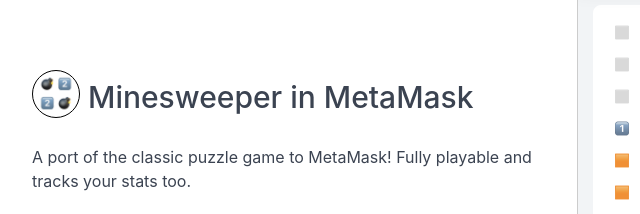
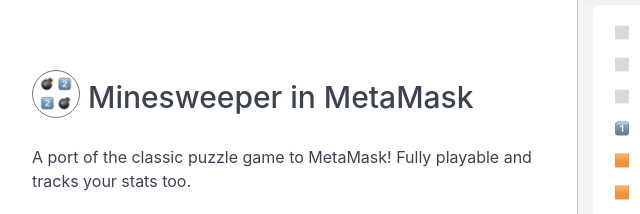
Before and after one commit to Montoya/minesweeper-snap, a website: page docs/index.html in a window 1280 px wide. Shown: the part 201-415 px from the top of the page, 158-798 px from the left. Drawn offline with nearby package versions, Linux system fonts and the light colour scheme.

Commit message:
Softer color

```diff
--- a/docs/index.html
+++ b/docs/index.html
@@ -27,7 +27,7 @@
           padding:0;
           margin-bottom:16px;
         }
-        #icon { display:inline-block; width:48px; height:48px; border-radius:24px; border:1px solid #000; overflow:hidden;}
+        #icon { display:inline-block; width:48px; height:48px; border-radius:24px; border:1px solid #777; overflow:hidden;}
         #icon img { margin:-1px 0 0 -1px; }
         h1 #icon {
           vertical-align:middle;
```
